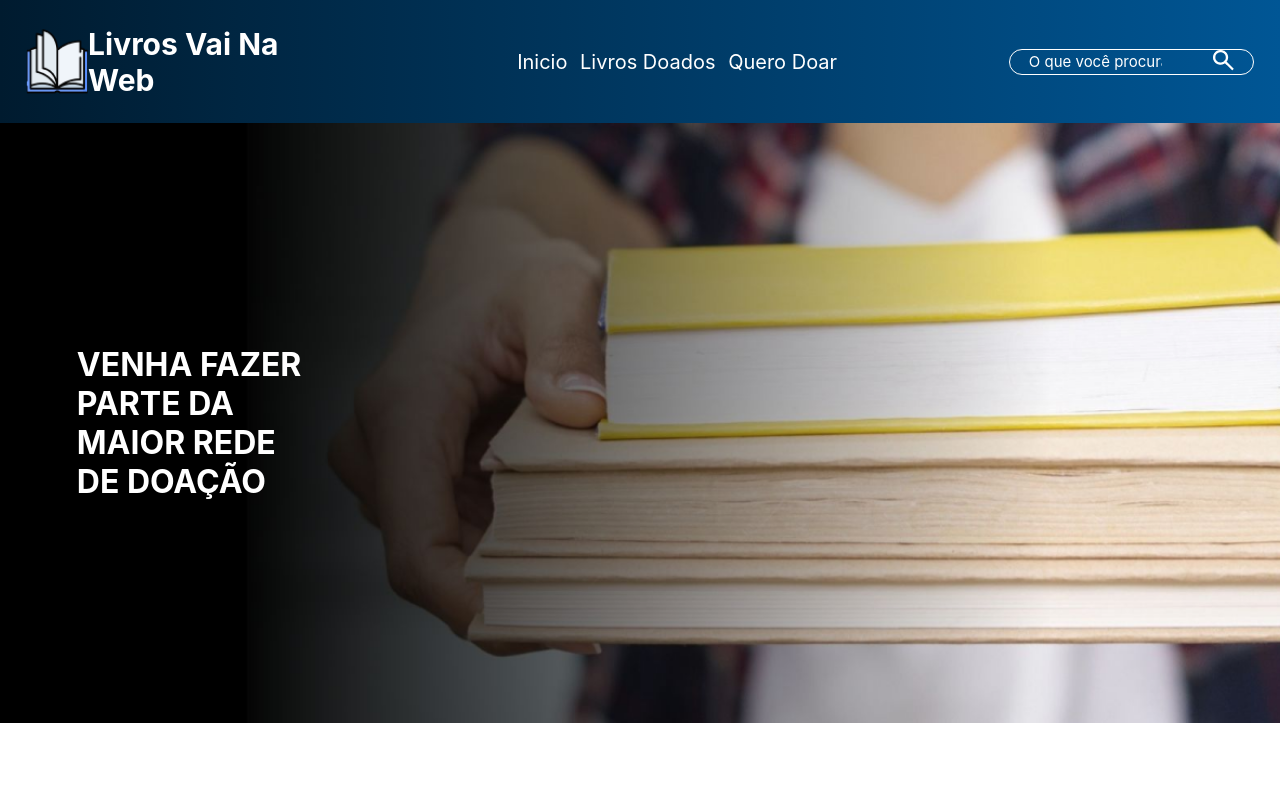
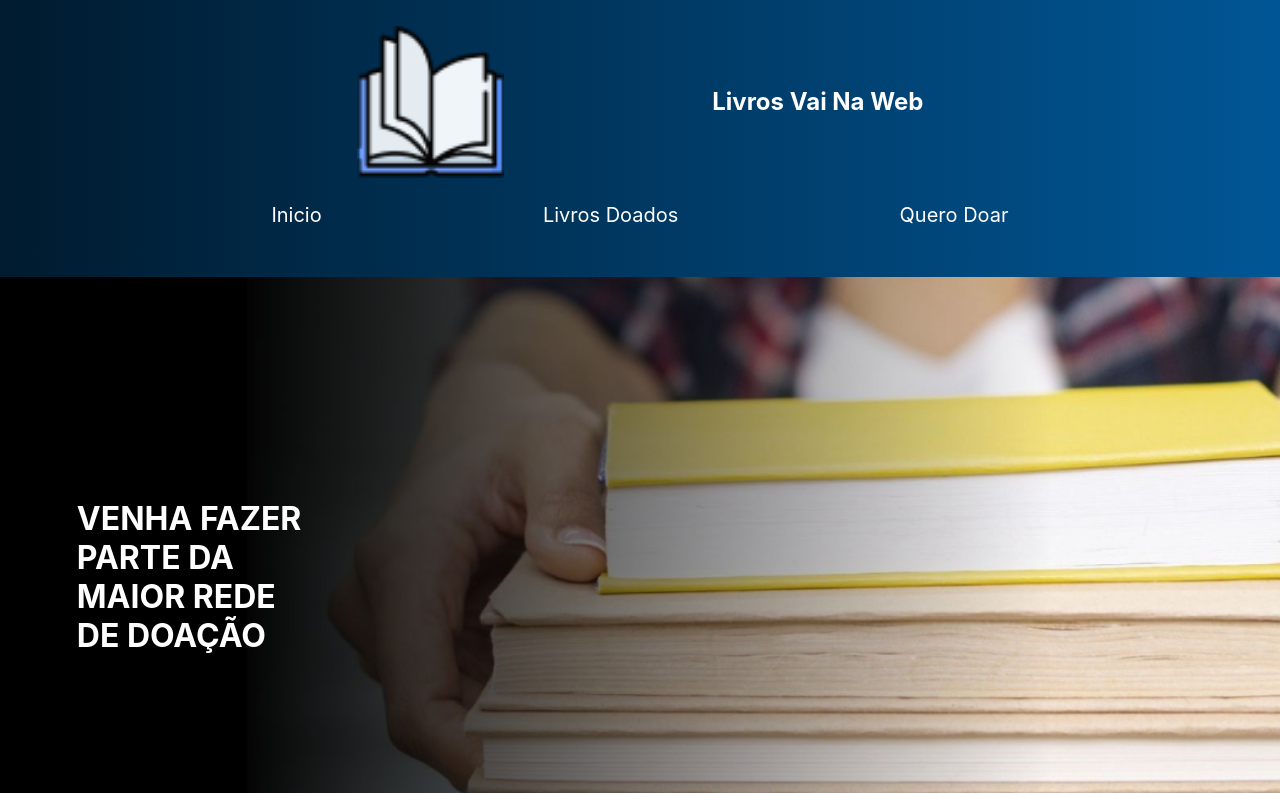
Before and after one commit to Marcos-Sobral/VainaWeb-Livros, a React (Vite) app: page / in a window 1280 px wide. Shown: the top 793 px of the page. Built offline with nearby package versions, Linux system fonts and the light colour scheme.

Commit message:
♻️: S1: refactor: refatorando header

```diff
--- a/src/Components/Header/Header.jsx
+++ b/src/Components/Header/Header.jsx
@@ -12,18 +12,18 @@ import s from "./header.module.scss"
 export default function Header() {
     return (
         <BrowserRouter>
-            <header>
+            <header className="">
                 <section className={s.header_logo}>
                     <img src={LogoLivros} alt="A imagem ilustra a logo do site, um livro aberto ao meio, tendo uma capa azul e folhas brancas" />
                     <h1>Livros Vai Na Web</h1>
                 </section>
-                <nav>
-                    <ul>
-                        <li><Link to="/" href="">Inicio</Link></li>
+                <nav className="">
+                    <ul className="">
+                        <li className=""><Link to="/" href="">Inicio</Link></li>
 
-                        <li><Link to="/livrosDoados" href="">Livros Doados</Link></li>
+                        <li className=""><Link to="/livrosDoados" href="">Livros Doados</Link></li>
 
-                        <li><Link to="/queroDoar" href="">Quero Doar</Link></li>
+                        <li className=""><Link to="/queroDoar" href="">Quero Doar</Link></li>
                     </ul>
                 </nav>
                 <section className={s.barraBusca}>
--- a/src/Components/Header/header.module.scss
+++ b/src/Components/Header/header.module.scss
@@ -1,9 +1,3 @@
-*{
-    box-sizing: border-box;
-    padding: 0;
-    margin: 0;
-}
-
 header{
     background: linear-gradient(90deg, #001B2F 0%, #005695 100%);
     display: flex;
@@ -42,6 +36,10 @@ header nav ul li a{
     text-decoration: none;
 }
 
+header nav ul li a:hover{
+    text-decoration: underline;
+}
+
 .barraBusca{
     border: 1px solid #fff;
     border-radius: 20px;
@@ -73,14 +71,13 @@ header nav ul li a{
     }
 }
 
-@media (max-width:1200px) {
+@media (max-width:1300px) {
     header{
         flex-direction: column;
         justify-content: space-evenly;
         align-items: center;
     }
     .header_logo{
-        border: red solid;
         width: 80%;
         justify-content: space-evenly;
         img{
@@ -95,7 +92,6 @@ header nav ul li a{
         width: 100%;
     }
     header nav ul{
-        border: solid yellow;
         width: 100%;
         padding: 2%;
         justify-content: space-evenly;
```
